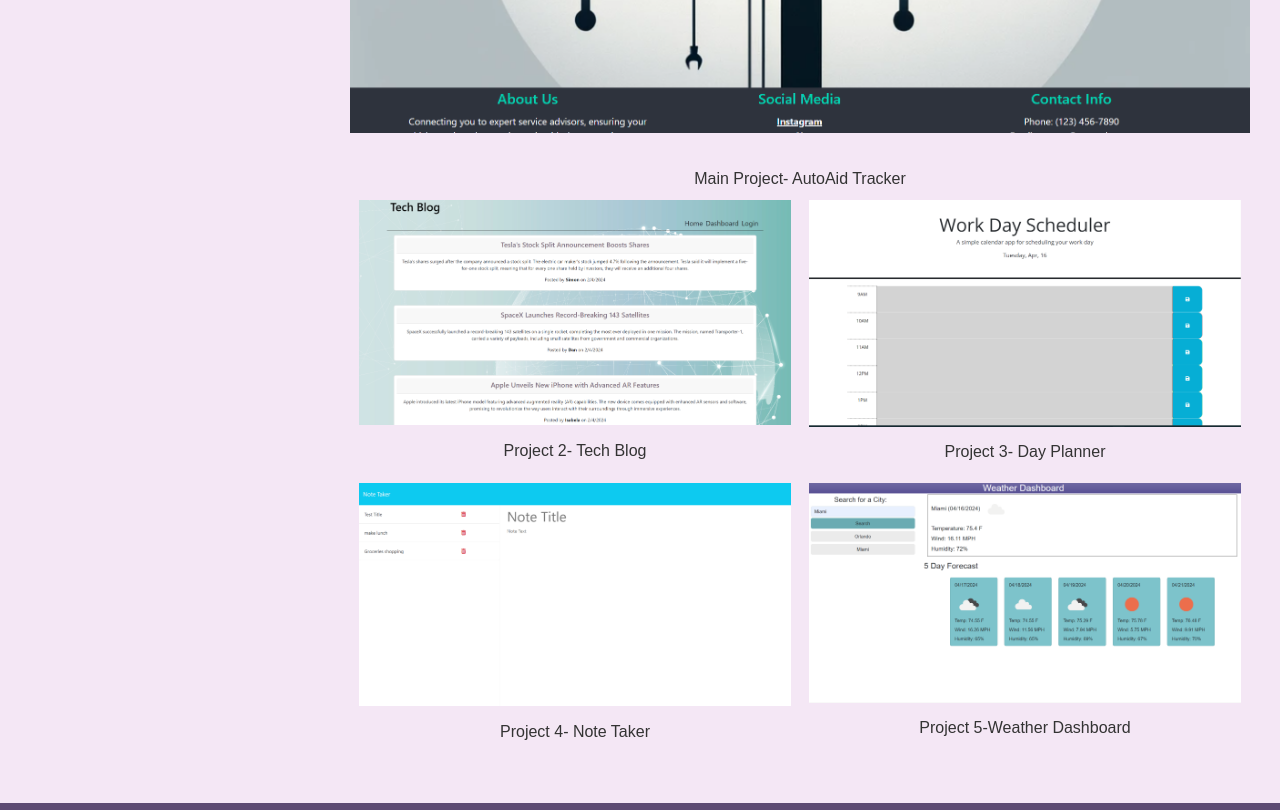
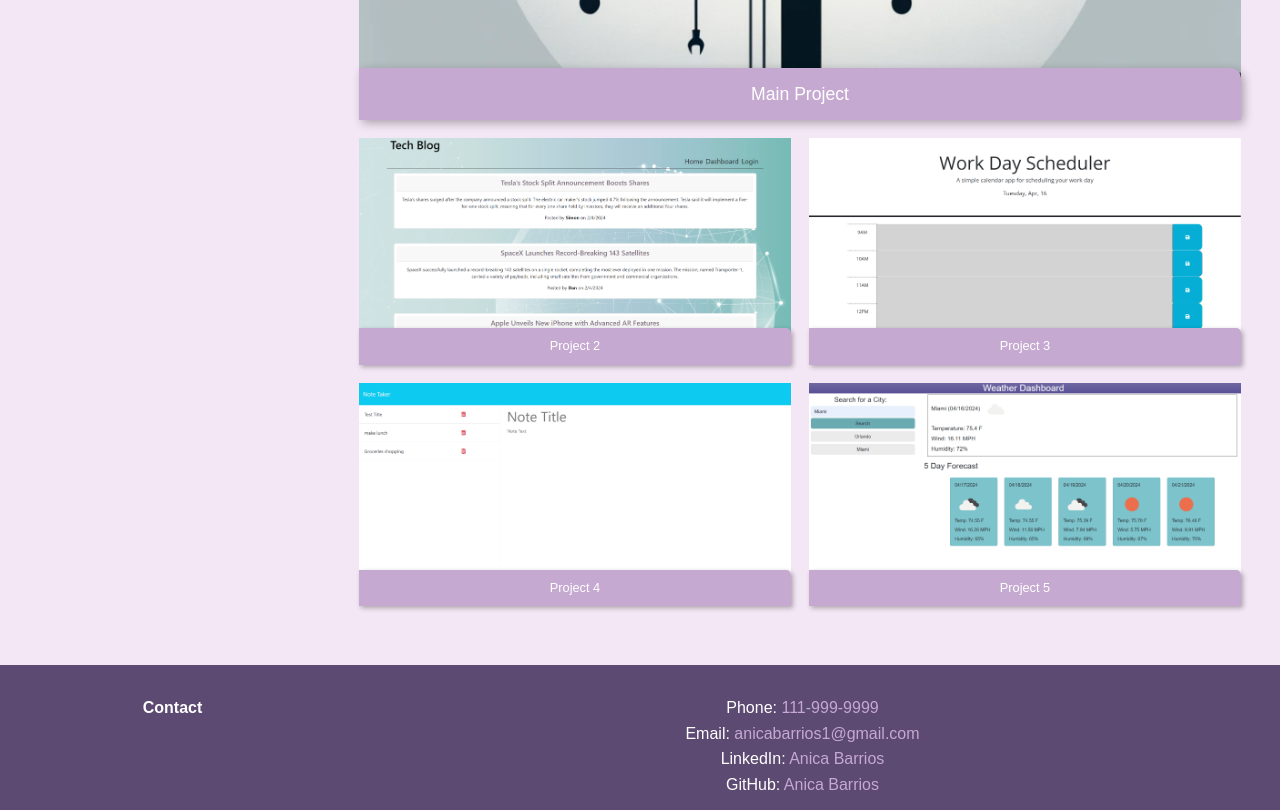
Before and after one commit to anicabarrios/Portfolio, a plain HTML site: page index.html in a window 1280 px wide. Shown: the part 1240-2050 px from the top of the page. Drawn offline with Linux system fonts and the light colour scheme.

Commit message:
added styling for figcaption and comments for style.css and added README.md file

```diff
--- a/assets/css/style.css
+++ b/assets/css/style.css
@@ -1,3 +1,4 @@
+/* General body styles including font family, text color, and background color. */
 body {
     font-family: 'Arial', sans-serif;
     color: #333;
@@ -5,6 +6,7 @@ body {
     line-height: 1.6;
 }
 
+/* Header styling including background color, text color, padding, and text alignment. */
 header {
     background-color: #c6a9d1; /* Darker pastel purple for header */
     color: white;
@@ -12,6 +14,7 @@ header {
     text-align: center;
 }
 
+/* Heading styles for h1 and h2 for font size and alignment. */
 h1 {
    font-size: 2rem;
 }
@@ -20,6 +23,7 @@ h2 {
     text-align: center;
 }
 
+/* Navigation styles with no list style, padding reset, and inline display for items. */
 nav ul {
     list-style: none;
     padding: 0;
@@ -30,6 +34,7 @@ nav ul li {
     margin-right: 20px;
 }
 
+/* Styling for navigation links, including color, no underline, font size, and weight. */
 nav a {
     color: white;
     text-decoration: none;
@@ -37,27 +42,34 @@ nav a {
     font-weight: bold;
 }
 
-#hero img {
-    width: 100%;
-    height: 60vh;
-}
-
+/* Main content area padding. */
 main {
     padding: 20px;
 }
 
+/* Style figures with flex properties, margin, positioning, and box model adjustments. */
+figure {
+    flex: 1 1 48%;
+    margin: 1%;
+    position: relative;
+    box-sizing: border-box;
+}
+
+/* Styling for introductory section with centered text and padding. */
 .intro {
     text-align: center;
     padding-top: 5%;
     width: 90%;
 }
 
+/* Flex container for layout with space between items and margin adjustments. */
 .row {
     display: flex;
     justify-content: space-between;
     margin-bottom: 20px;
 }
 
+/* Column layout styles for left and right columns, including padding and alignment. */
 .column-left, .column-right {
     padding: 10px;
     display: flex;
@@ -73,11 +85,7 @@ main {
     flex: 3;
 }
 
-#big-img img {
-    width: 100%;
-    margin-bottom: 20px;
-}
-
+/* Styles for a gallery of small images with flex and wrapping behavior. */
 .small-images {
     display: flex;
     flex-wrap: wrap;
@@ -85,25 +93,56 @@ main {
     width: 100%;
 }
 
-.small-images figure {
-    flex: 1 1 48%;
-    margin: 1%;
-    box-sizing: border-box;
-}
-
+/* Styles for individual images and figcaptions within the small images gallery. */
 .small-images img {
     width: 100%;
     height: auto;
+    display: block;
 }
 
-figure, figcaption {
-    text-align: center;
+.small-images figcaption {
+    position: absolute;
+    bottom: 0; /* Position at the bottom inside the image */
+    left: 0; /* Align with the left edge */
+    width: 100%; /* Responsive width */
+    background-color: #c6a9d1;
+    color: white;
+    padding: 8px;
+    text-align: center; /* Centered text for better readability */
+    font-size: 0.8em;
+    border-radius: 0 5px 0 0; /* Rounded corners on the top right */
+    box-shadow: 2px 2px 5px rgba(0, 0, 0, 0.3);
 }
 
-figcaption {
-    margin-top: 5px;
+/* Style for a large image figcaption with positioning, background, and styling. */
+#big-img figcaption {
+    position: absolute;
+    bottom: 0;
+    left: 0;
+    width: 100%; /* Responsive width */
+    background-color: #c6a9d1;
+    color: white;
+    padding: 12px;
+    text-align: center; /* Center alignment */
+    font-size: 1.1em;
+    border-radius: 0 10px 0 0;
+    box-shadow: 3px 3px 10px rgba(0, 0, 0, 0.3);
 }
 
+/* Image styling within the big image container. */
+#big-img img {
+    width: 100%;
+    height: 100%;
+    margin-bottom: 20px;
+}
+
+/* Hero image styling with responsive width and height. */
+#hero img {
+    width: 100%;
+    height: 55vh;
+}
+
+/* Footer styles with background color, text color, text alignment, and padding. */
 footer {
     background-color: #5c4a72;
     color: white;
@@ -111,11 +150,13 @@ footer {
     padding: 20px 10px;
 }
 
+/* Footer link styles with color and no text decoration. */
 footer a {
     color: #c6a9d1;
     text-decoration: none;
 }
 
+/* Media queries for responsive design adjustments on smaller screens. */
 @media (max-width: 768px) {
     .row {
         flex-direction: column;
@@ -129,4 +170,10 @@ footer a {
     .column-right {
         padding-left: 0;
     }
+
+    .small-images figcaption, #big-img figcaption {
+        width: 100%; /* Ensure full width at smaller screen sizes */
+        text-align: center; /* Keep text centered */
+        font-size: 0.9em; /* Adjust font size for readability */
+    }
 }
--- a/index.html
+++ b/index.html
@@ -1,5 +1,6 @@
 <!DOCTYPE html>
 <html lang="en">
+
 <head>
     <meta charset="UTF-8">
     <meta name="viewport" content="width=device-width, initial-scale=1.0">
@@ -7,6 +8,7 @@
     <link rel="stylesheet" href="./assets/css/reset.css">
     <link rel="stylesheet" href="./assets/css/style.css">
 </head>
+
 <body>
     <header>
         <section>
@@ -21,18 +23,23 @@
         </nav>
     </header>
 
-    <figure id="hero">
+    <div id="hero">
         <img src="./assets/images/hero.jpg" alt="Anica Barrios Hero Image">
-    </figure>
+    </div>
 
     <main>
         <section id="about" class="row">
             <section class="column-left">
                 <h2>About Me</h2>
-                <img src="./assets/images/anica.jpg" alt="Anica Barrios" style="display: block; width: 200px; height: 200px;">
+                <img src="./assets/images/anica.jpg" alt="Anica Barrios"
+                    style="display: block; width: 200px; height: 200px;">
             </section>
             <section class="column-right">
-                <p class="intro">I am a passionate web developer with a keen interest in building engaging and efficient user interfaces. With expertise in HTML, CSS, JavaScript, and various modern frameworks, I strive to deliver optimal solutions for complex web challenges. My work focuses on creating accessible, responsive websites that offer seamless user experiences across all devices. Always eager to learn and adapt, I continuously enhance my skills to stay at the forefront of web development trends.</p>
+                <p class="intro">I am a passionate web developer with a keen interest in building engaging and efficient
+                    user interfaces. With expertise in HTML, CSS, JavaScript, and various modern frameworks, I strive to
+                    deliver optimal solutions for complex web challenges. My work focuses on creating accessible,
+                    responsive websites that offer seamless user experiences across all devices. Always eager to learn
+                    and adapt, I continuously enhance my skills to stay at the forefront of web development trends.</p>
             </section>
         </section>
 
@@ -42,38 +49,39 @@
             </section>
            <section class="column-right">
     <figure id="big-img">
+        <figcaption>Main Project</figcaption>
         <a href="https://autoaid-tracker-2e1109042824.herokuapp.com/login">
             <img src="./assets/images/autoaid1.png" alt="Main project">
         </a>
-                    <figcaption> Main Project- AutoAid Tracker</figcaption>
     </figure>
     <div class="small-images">
         <figure>
+            <figcaption>Project 2</figcaption>
             <a href="https://tech-blog-ab-23176522f867.herokuapp.com/">
                 <img src="./assets/images/techblog.png" alt="Project 2">
             </a>
-                        <figcaption> Project 2- Tech Blog</figcaption>
         </figure>
         <figure>
+            <figcaption>Project 3</figcaption>
             <a href="https://anicabarrios.github.io/Challenge5-Code-Day-Planner/">
                 <img src="./assets/images/day.png" alt="Project 4">
             </a>
-                        <figcaption> Project 3- Day Planner</figcaption>
         </figure>
         <figure>
+            <figcaption>Project 4</figcaption>
             <a href="https://note-taker-anica-a74997e580e0.herokuapp.com/notes">
                 <img src="./assets/images/note.png" alt="Project 5">
             </a>
-                        <figcaption> Project 4- Note Taker</figcaption>
         </figure>
         <figure>
+            <figcaption>Project 5</figcaption>
             <a href="https://anicabarrios.github.io/Weather-Dashboard/">
                 <img src="./assets/images/weather.png" alt="Project 3">
             </a>
-                        <figcaption> Project 5-Weather Dashboard</figcaption>
         </figure>
     </div>
 </section>
+
         </section>
     </main>
 
@@ -93,4 +101,5 @@
         </section>
     </footer>
 </body>
+
 </html>
```
Also changed, not shown: 1 other file. Lines whose indentation alone changed are shown as unchanged.
